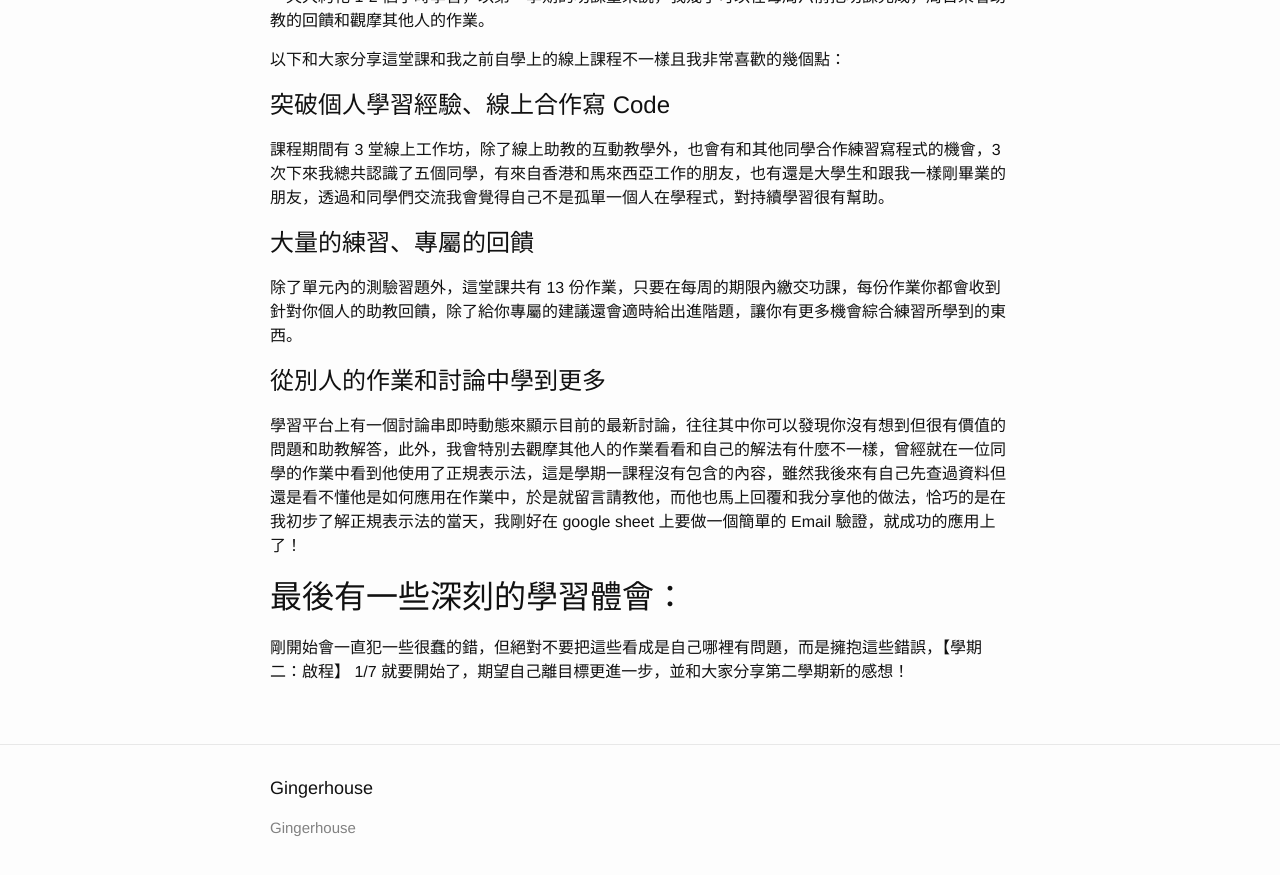
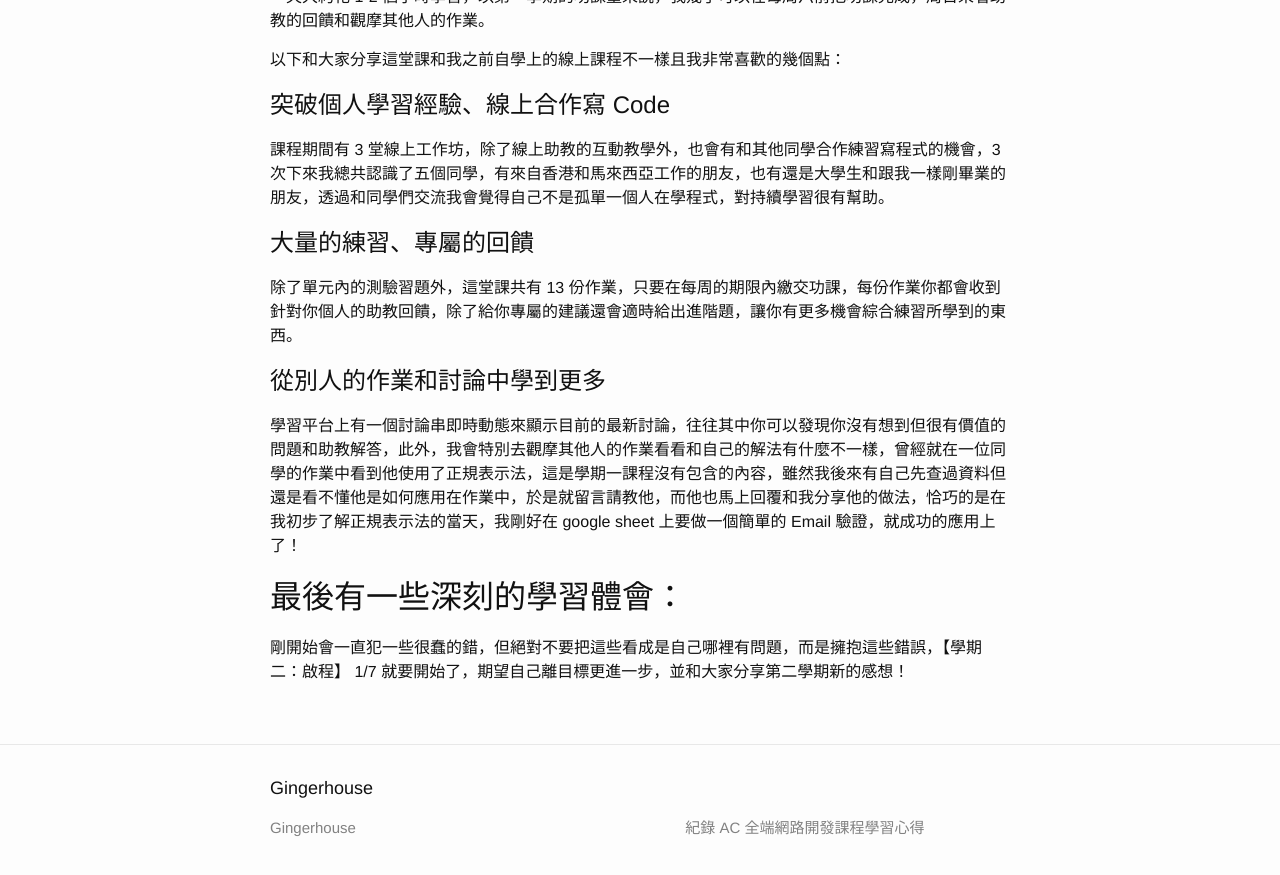
Before and after one commit to Lianginger/Lianginger.github.io, a Jekyll site: the page built from _posts/2017-12-31-welcome-to-jekyll.markdown, in a window 1280 px wide and 900 px high, scrolled down 629 px. Shown: the top 875 px of the window. Built offline with Jekyll 4.4.1, drawn with Linux system fonts in a browser that asks for light colours.

Commit message:
更新描述

```diff
--- a/_config.yml
+++ b/_config.yml
@@ -9,7 +9,7 @@
 title: Gingerhouse
 email: #your-email@domain.com
 description: > # this means to ignore newlines until "baseurl:"
-
+  紀錄 AC 全端網路開發課程學習心得
 baseurl: "" # the subpath of your site, e.g. /blog
 url: "" # the base hostname & protocol for your site
 twitter_username: #jekyllrb
```
